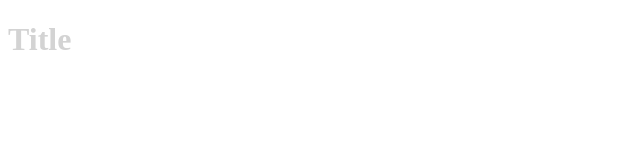
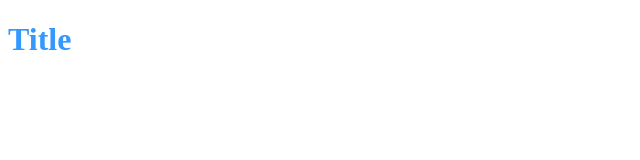
Before and after one commit to LCzoboriek/HTML--CSS--Javascript, a plain HTML site: page PreCourse/index2.html in a window 1280 px wide. Shown: the full height of the page, 0-640 px from the left. Drawn offline with Linux system fonts and the light colour scheme.

Commit message:
heading rules

```diff
--- a/PreCourse/index2.html
+++ b/PreCourse/index2.html
@@ -6,17 +6,16 @@
     <meta name="viewport" content="width=device-width, initial-scale=1.0">
     <title>Document</title>
     <style>
-        h1 {
+        .heading {
             color: #39f;
         }
-
+        /* Heading rules take precedent as they are more specific */
         h1 {
             color: lightgray;
-            /* Any style thats the last will take precident */
         }
     </style>
 </head>
 <body>
-    <h1>Title</h1>
+    <h1 class="heading">Title</h1>
 </body>
 </html>
```
